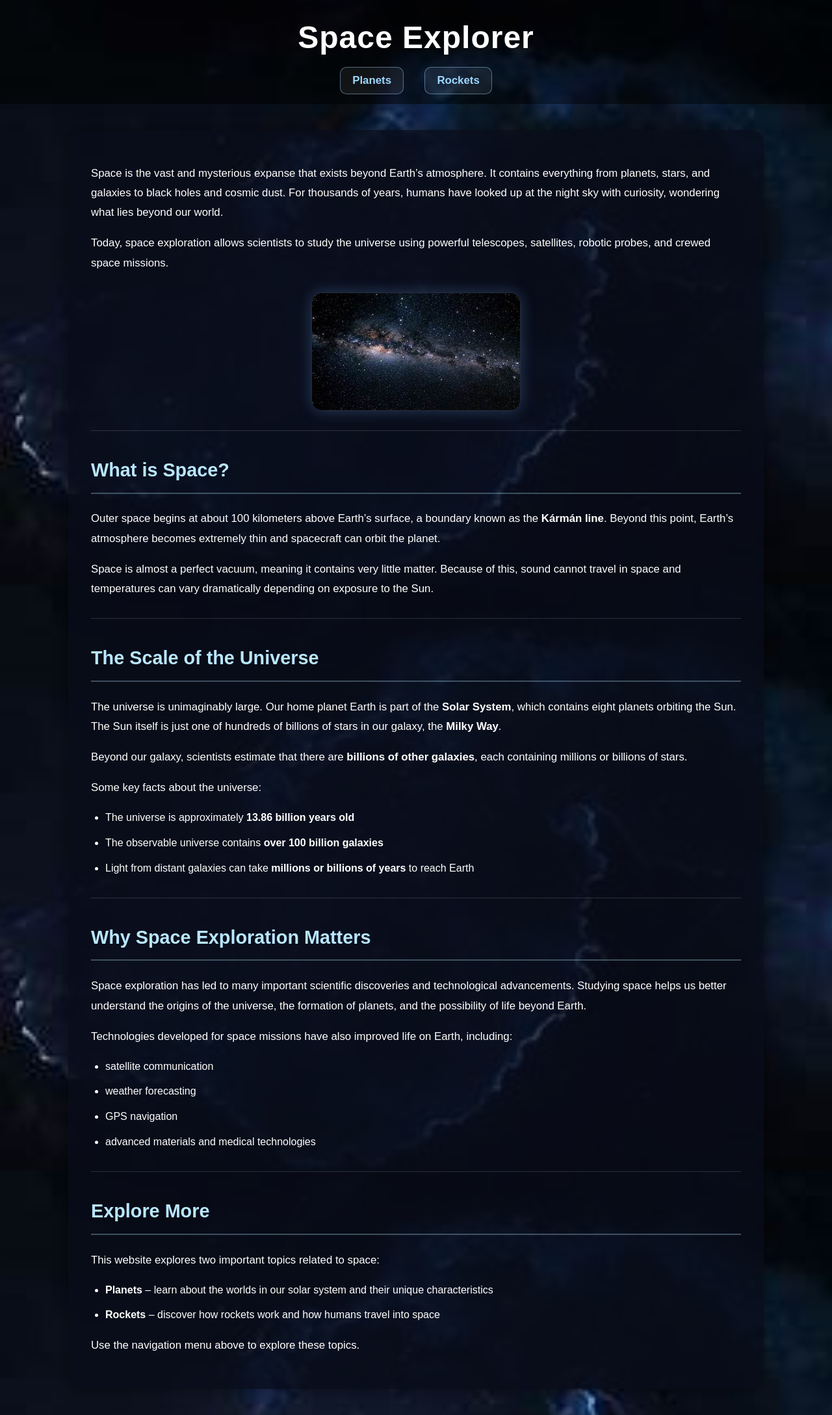
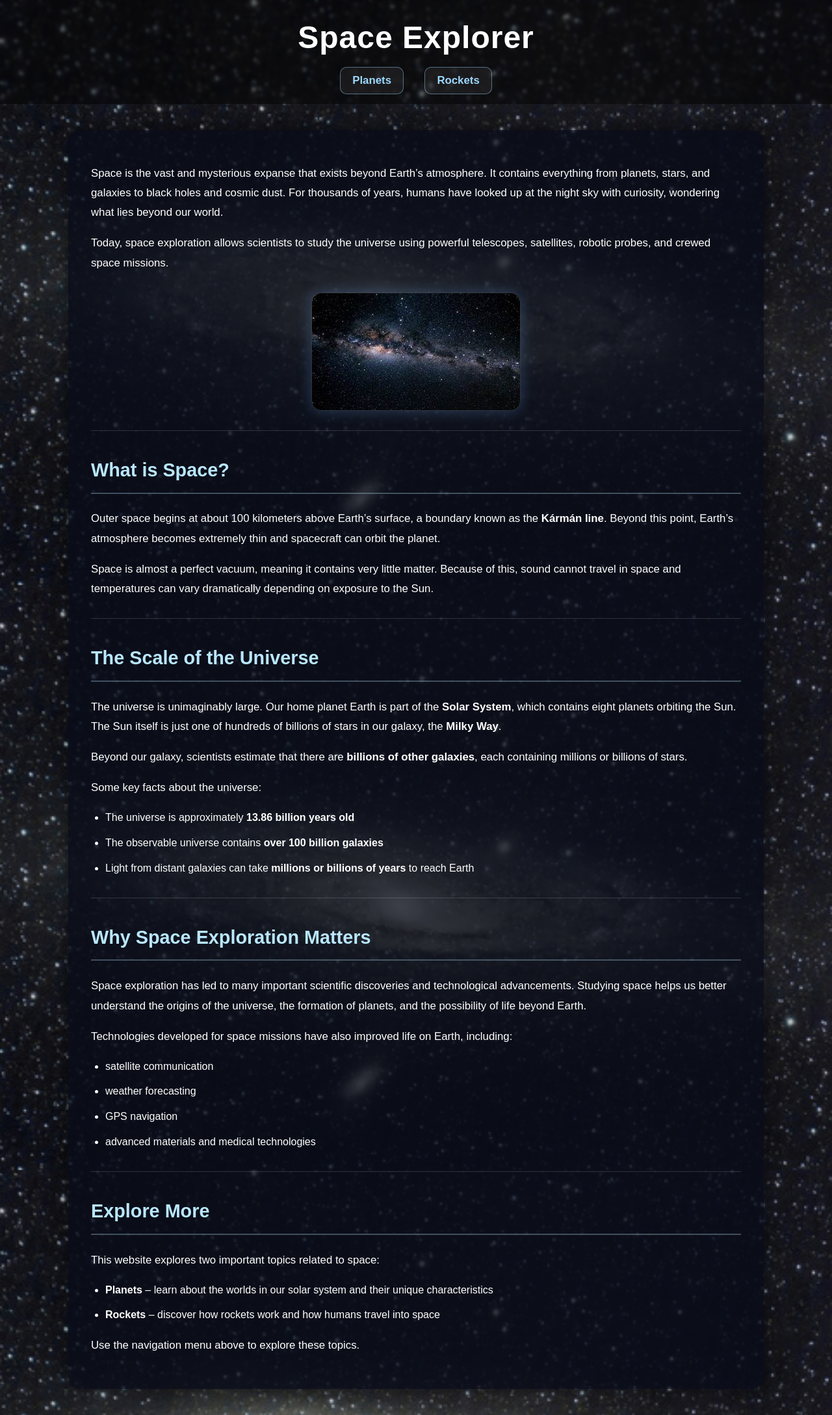
Before and after one commit to pajpy/pajpy.github.io, a Jekyll site: the page built from index.md, in a window 1280 px wide. Shown: the whole page at 65% size. Built offline with Jekyll 4.4.1, drawn with Linux system fonts in a browser that asks for light colours.

Commit message:
fovbjrgoj

```diff
--- a/assets/css/index.css
+++ b/assets/css/index.css
@@ -3,7 +3,7 @@ body {
     padding: 0;
     font-family: Arial, sans-serif;
     color: white;
-    background: url("../images/novapozadina.jfif") no-repeat center center fixed;
+    background: url("../images/galaxy.jpg") no-repeat center center fixed;
     background-size: cover;
 }
 
--- a/assets/css/planets.css
+++ b/assets/css/planets.css
@@ -3,7 +3,7 @@ body {
     padding: 0;
     font-family: Arial, sans-serif;
     color: white;
-    background: url("../images/novapozadina.jfif") no-repeat center center fixed;
+    background: url("../images/galaxy.jpg") no-repeat center center fixed;
     background-size: cover;
 }
 
```
